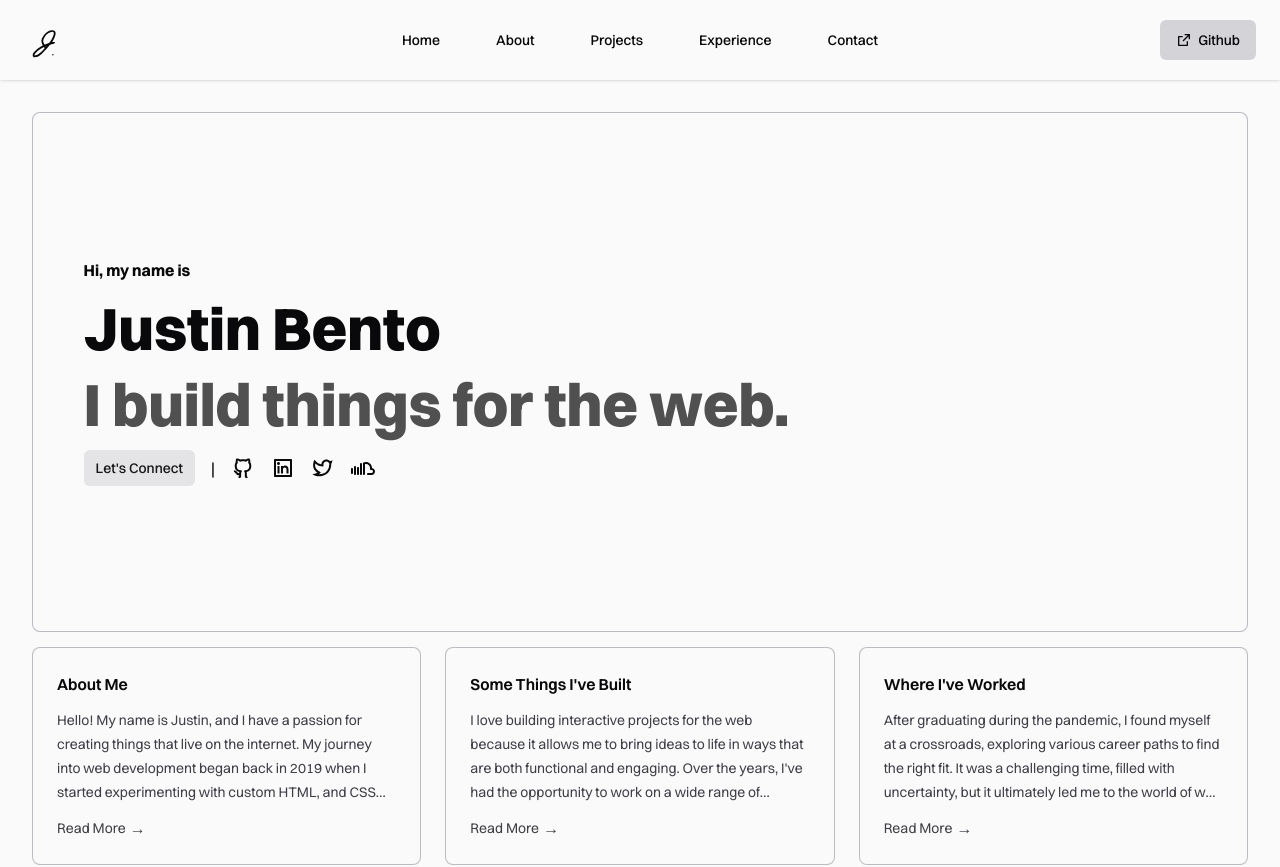
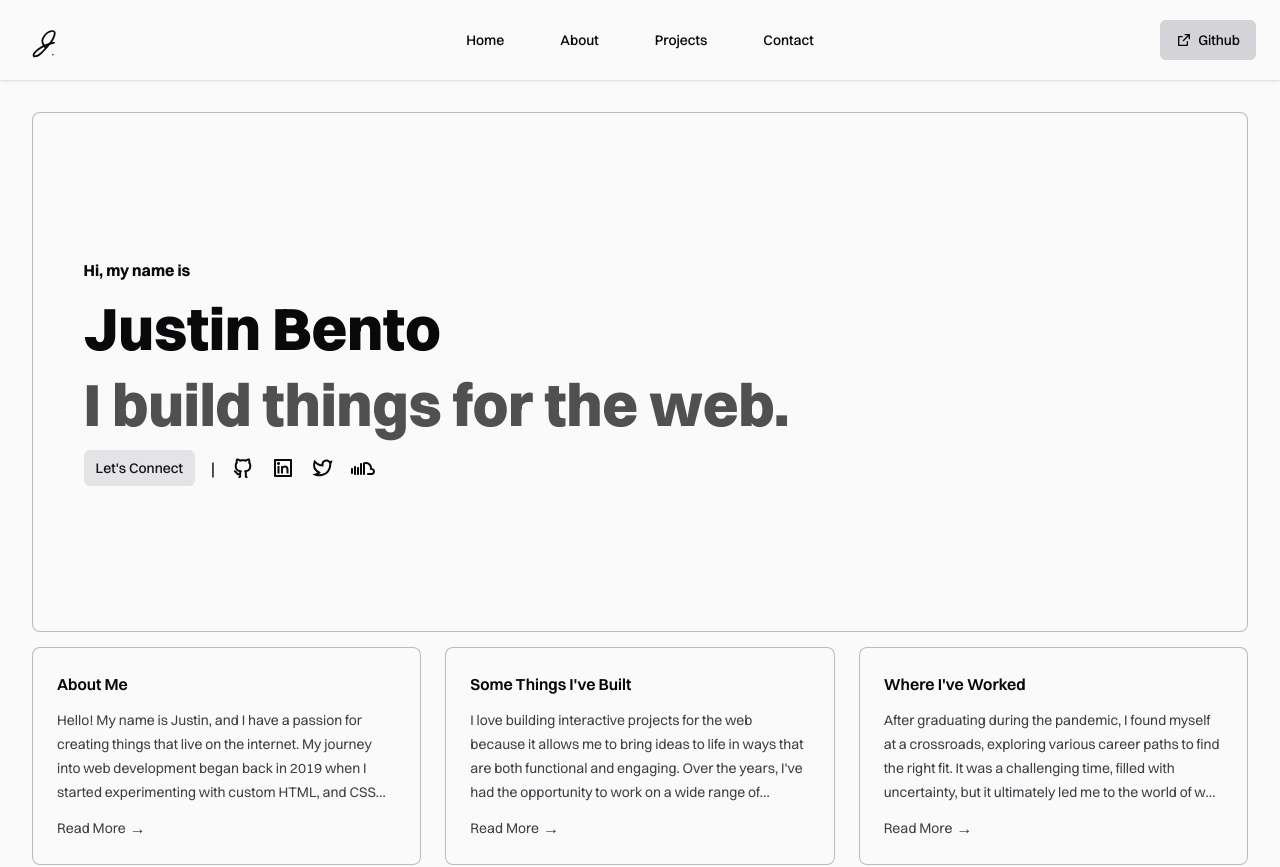
Before and after one commit to Justin-Bento/portfolio, a Next.js app: page / in a window 1280 px wide. Shown: the top 867 px of the page. Built offline with nearby package versions, Linux system fonts and the light colour scheme.

Commit message:
Deprecated experience page.

```diff
--- a/app/(frontend)/experience/page.tsx
+++ /dev/null
@@ -1,18 +0,0 @@
-import React from "react";
-import Navigation from "@/components/Header";
-import Footer from "@/components/Footer";
-import { Card } from "@/components/ui/card";
-
-export default function page() {
-  return (
-    <>
-      <Navigation />
-      <main className="min-h-dvh container mx-auto p-8">
-        <Card className="p-6">
-          <h1>Hello, Experience page!</h1>
-        </Card>
-      </main>
-      <Footer />
-    </>
-  );
-}
--- a/components/Header.tsx
+++ b/components/Header.tsx
@@ -58,15 +58,6 @@ export default function Header() {
                 Projects
               </Button>
             </Link>
-            <Link href="/experience">
-              <Button
-                variant="link"
-                aria-label="navigation-link-contact"
-                className="w-full text-black hover:opacity-70"
-              >
-                Experience
-              </Button>
-            </Link>
             <Link href="/contact">
               <Button
                 variant="link"
```
